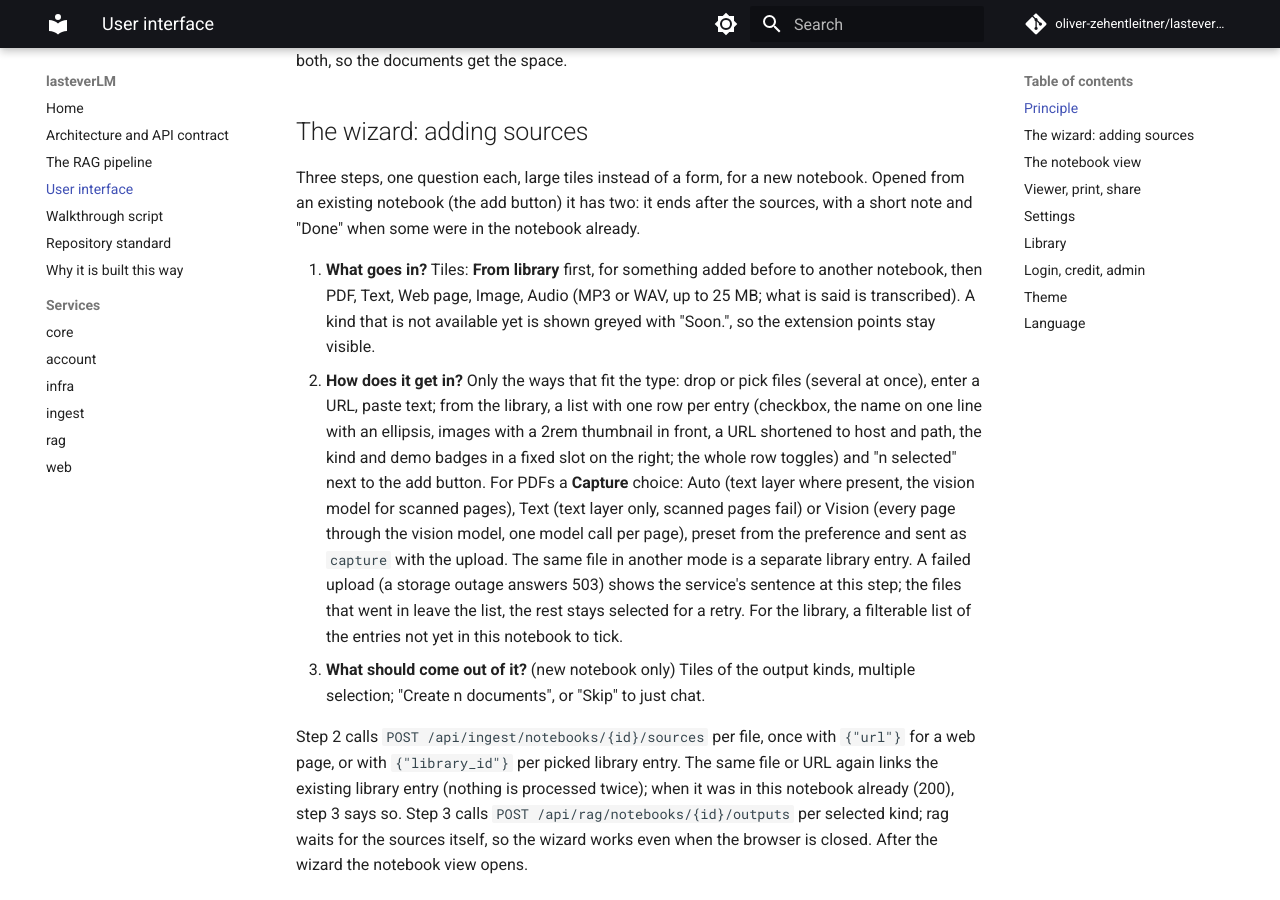
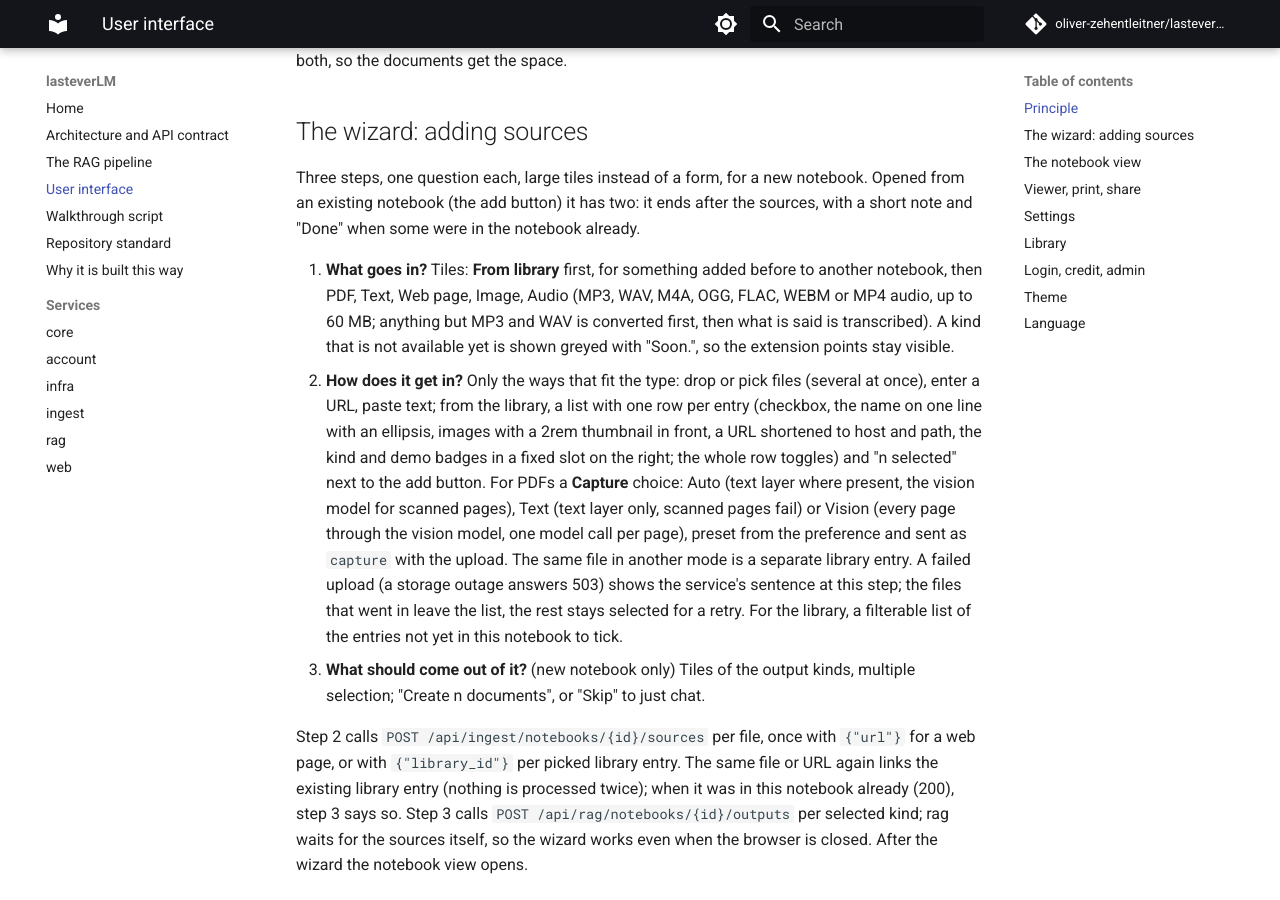
Before and after one commit to oliver-zehentleitner-aigent/lasteverLM, an MkDocs documentation site: the page built from docs/ui.md, in a window 1280 px wide and 900 px high, scrolled down 325 px. Built offline with MkDocs 1.6.1 and Material for MkDocs 9.7.7, drawn with Linux system fonts in a browser that asks for light colours; comment, search, counter and statistics services are not loaded.

Commit message:
web: audio tile accepts the formats ingest converts
M4A, AAC, OGG, Opus, FLAC, WEBM and MP4 besides MP3 and WAV, for ingest's
ffmpeg conversion (#308); the hint names the 60 MB upload cap and that
anything but MP3 and WAV is converted first.

```diff
--- a/docs/ui.md
+++ b/docs/ui.md
@@ -19,7 +19,9 @@
 
 1. **What goes in?** Tiles: **From library** first, for something
    added before to another notebook, then PDF, Text, Web page, Image,
-   Audio (MP3 or WAV, up to 25 MB; what is said is transcribed). A
+   Audio (MP3, WAV, M4A, OGG, FLAC, WEBM or MP4 audio, up to 60 MB;
+   anything but MP3 and WAV is converted first, then what is said is
+   transcribed). A
    kind that is not available yet is shown greyed with "Soon.", so the
    extension points stay visible.
 2. **How does it get in?** Only the ways that fit the type: drop or
```
Also changed, not shown: web/CHANGELOG.md (+4 -0 lines), web/README.md (+1 -1 lines), 3 other files.
